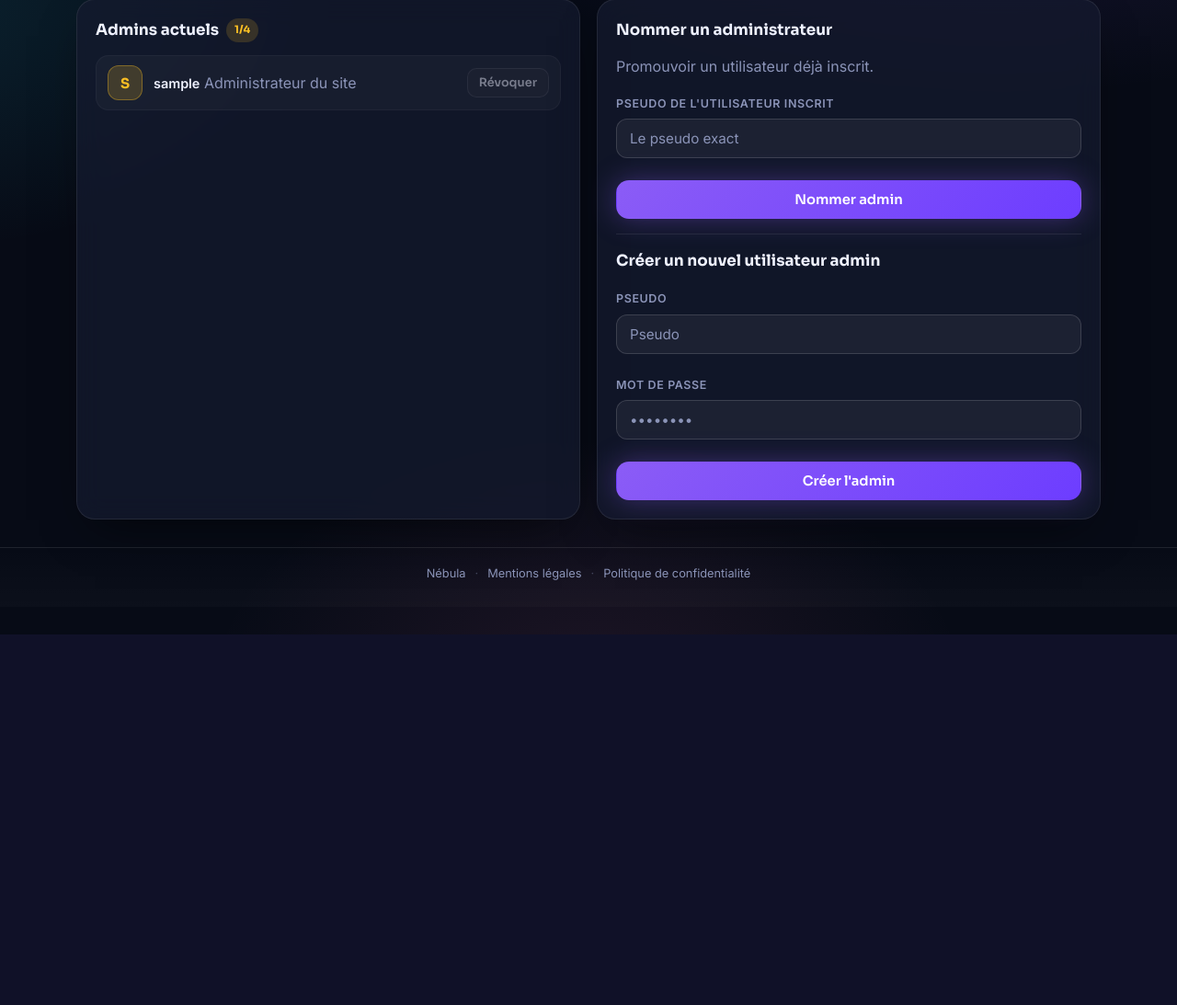
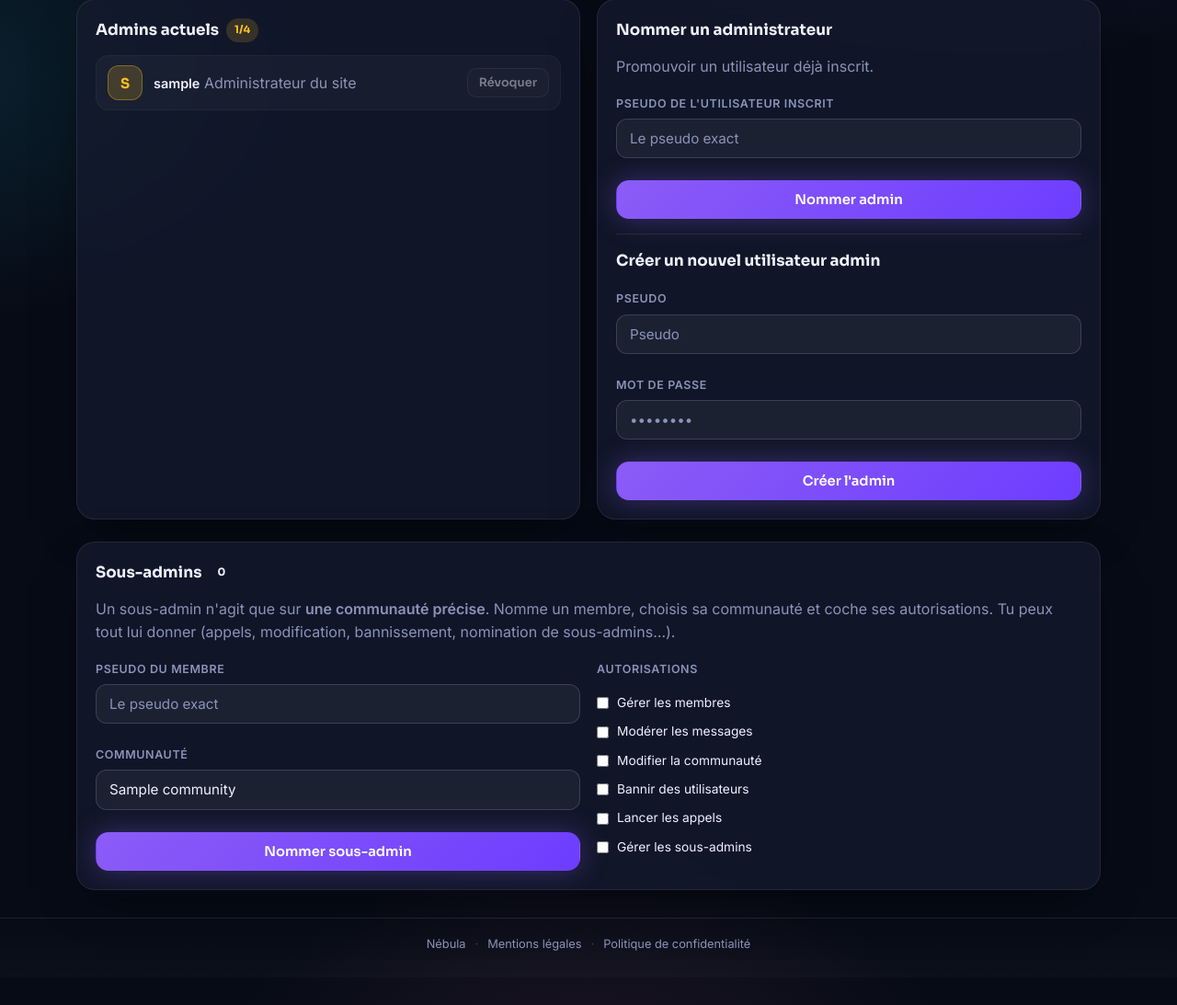
Before and after one commit to vichbcode/Nebula, a Django app: page /espace-admin/admins/ in a window 1280 px wide. Shown: the part 172-1265 px from the top of the page at 92% size. Before the commit the page ends 862 px from the top, so only its background shows below. Run offline with Django 5.2, Linux system fonts and the light colour scheme; a user stored in the database is signed in; tables that the repository leaves empty hold one stand-in row (values such as "Sample post"); parts of the project's set-up code (start-up, migrations or seed data) failed here and were passed over.

Commit message:
Appel fiable (fin sans blocage + nettoyage appels fantomes), messages anti-double, sous-admins gerables depuis l espace admin

```diff
--- a/communities/forms.py
+++ b/communities/forms.py
@@ -84,13 +84,14 @@ class MessageForm(forms.ModelForm):
 class SubAdminRightsForm(forms.ModelForm):
     class Meta:
         model = Membership
-        fields = ('can_manage_members', 'can_moderate', 'can_edit_community', 'can_ban_users', 'can_launch_calls')
+        fields = ('can_manage_members', 'can_moderate', 'can_edit_community', 'can_ban_users', 'can_launch_calls', 'can_manage_subadmins')
         widgets = {
             'can_manage_members': forms.CheckboxInput(attrs={'class': 'switch small'}),
             'can_moderate': forms.CheckboxInput(attrs={'class': 'switch small'}),
             'can_edit_community': forms.CheckboxInput(attrs={'class': 'switch small'}),
             'can_ban_users': forms.CheckboxInput(attrs={'class': 'switch small'}),
             'can_launch_calls': forms.CheckboxInput(attrs={'class': 'switch small'}),
+            'can_manage_subadmins': forms.CheckboxInput(attrs={'class': 'switch small'}),
         }
 
 
--- a/communities/livekit.py
+++ b/communities/livekit.py
@@ -57,6 +57,6 @@ def close_room(call):
             await client.aclose()
 
     try:
-        asyncio.run(_run())
+        asyncio.run(asyncio.wait_for(_run(), timeout=3))
     except Exception:
-        pass  # le salon n'existe pas forcément : ce n'est pas bloquant
+        pass  # le salon n'existe pas forcément : ce n'est jamais bloquant
--- a/communities/models.py
+++ b/communities/models.py
@@ -167,6 +167,7 @@ class Membership(models.Model):
     can_edit_community = models.BooleanField('Modifier la communauté', default=False)
     can_ban_users = models.BooleanField('Bannir des utilisateurs', default=False)
     can_launch_calls = models.BooleanField('Lancer les appels', default=False)
+    can_manage_subadmins = models.BooleanField('Gérer les sous-admins', default=False)
     joined_at = models.DateTimeField(auto_now_add=True, verbose_name='Rejoint le')
 
     class Meta:
--- a/communities/permissions.py
+++ b/communities/permissions.py
@@ -36,7 +36,7 @@ def perms_for(user, community):
         'ban_users': site_admin or (membership and membership.can_ban_users),
         'launch_calls': site_admin or (membership and membership.can_launch_calls),
         'toggle_guests': site_admin,
-        'manage_subadmins': site_admin,
+        'manage_subadmins': site_admin or (membership and membership.can_manage_subadmins),
     }
 
 
--- a/communities/views.py
+++ b/communities/views.py
@@ -77,6 +77,34 @@ def home_presence(request):
     })
 
 
+_STALE_CALL_MAX_MINUTES = 30
+_STALE_CALL_STARTER_MINUTES = 2
+
+
+def _is_stale_call(call):
+    """Un appel est abandonné quand son стартер a disparu ou qu'il est trop vieux."""
+    if call.started_at < timezone.now() - timedelta(minutes=_STALE_CALL_MAX_MINUTES):
+        return True
+    starter = call.started_by
+    if starter.last_seen is None:
+        return True
+    return timezone.now() - starter.last_seen > timedelta(minutes=_STALE_CALL_STARTER_MINUTES)
+
+
+def _expire_stale_calls(community):
+    """Supprime les appels orphelins (starter parti / appel jamais terminé).
+
+    Autoprotection : même si le « raccrocher » n'a pas abouti (API LiveKit
+    lente, onglet fermé…), l'appel fantôme disparaît tout seul en ~2 min et
+    le bouton « Appel vidéo » revient sur toutes les pages.
+    """
+    for call in list(community.calls.all()):
+        if _is_stale_call(call):
+            if is_enabled():
+                close_room(call)
+            call.delete()
+
+
 @never_cache
 def community_detail(request, slug):
     community = get_object_or_404(Community, slug=slug)
@@ -87,6 +115,8 @@ def community_detail(request, slug):
         if not user.is_authenticated:
             return redirect('accounts:welcome')
         return render(request, 'communities/no_access.html', {'community': community})
+
+    _expire_stale_calls(community)
 
     perms = perms_for(user, community)
     membership = community.user_membership(user)
@@ -287,15 +317,23 @@ def support_reply(request, slug, thread_pk):
 
     form = SupportReplyForm(request.POST)
     if form.is_valid():
-        SupportMessage.objects.create(
-            thread=thread,
-            author=request.user,
-            text=form.cleaned_data['text'],
+        text = form.cleaned_data['text']
+        recent_duplicate = (
+            SupportMessage.objects
+            .filter(thread=thread, author=request.user, text=text,
+                    created_at__gte=timezone.now() - timedelta(seconds=12))
+            .exists()
         )
-        if request.user.is_site_admin:
-            thread.messages.filter(author=thread.user, is_read=False).update(is_read=True)
-        elif thread.admin_id:
-            thread.messages.filter(author=thread.admin, is_read=False).update(is_read=True)
+        if not recent_duplicate:
+            SupportMessage.objects.create(
+                thread=thread,
+                author=request.user,
+                text=text,
+            )
+            if request.user.is_site_admin:
+                thread.messages.filter(author=thread.user, is_read=False).update(is_read=True)
+            elif thread.admin_id:
+                thread.messages.filter(author=thread.admin, is_read=False).update(is_read=True)
     return redirect('communities:support_thread', slug=community.slug, thread_pk=thread.pk)
 
 
@@ -357,9 +395,17 @@ def post_message(request, slug):
     if request.method == 'POST' and can_post(request.user, community):
         form = MessageForm(request.POST)
         if form.is_valid():
-            form.instance.community = community
-            form.instance.author = request.user
-            form.save()
+            text = form.cleaned_data['text']
+            recent_duplicate = (
+                Message.objects
+                .filter(community=community, author=request.user, text=text,
+                        created_at__gte=timezone.now() - timedelta(seconds=12))
+                .exists()
+            )
+            if not recent_duplicate:
+                form.instance.community = community
+                form.instance.author = request.user
+                form.save()
         return redirect('communities:detail', slug=community.slug)
     return redirect('communities:detail', slug=community.slug)
 
@@ -484,11 +530,15 @@ def end_call(request, slug, call_pk):
     if request.method == 'POST' and (
         user.is_site_admin or call.started_by_id == user.pk
     ):
+        # Supprimer l'appel AVANT tout appel réseau LiveKit : si l'API
+        # traîne (ou est coupée), l'appel ne doit JAMAIS rester bloqué
+        # côté serveur, sinon « Rejoindre l'appel » persiste partout.
+        deleted_pk = call.pk
+        call.delete()
         if is_enabled():
-            close_room(call)
-        call.delete()
+            close_room(call)  # best-effort (timeout 3 s), jamais bloquant
         messages.info(request, 'Appel terminé.')
-        print(f'[CALL] END call={call_pk} by {user.username}', flush=True)
+        print(f'[CALL] END call={deleted_pk} by {user.username}', flush=True)
     return redirect('communities:detail', slug=community.slug)
 
 
@@ -540,6 +590,7 @@ def call_status(request, slug):
     user = request.user
     if not (user.is_authenticated and can_access(user, community)):
         return JsonResponse({'error': 'Accès refusé.'}, status=403)
+    _expire_stale_calls(community)
     call = community.calls.first()
     if not call:
         return JsonResponse({'active': False, 'call_pk': None})
@@ -773,6 +824,7 @@ def manage_demote(request, slug, user_id):
                 can_edit_community=False,
                 can_ban_users=False,
                 can_launch_calls=False,
+                can_manage_subadmins=False,
             )
             messages.success(request, 'Le membre a été retiré de l’équipe de modération.')
     return redirect('communities:manage', slug=community.slug)
@@ -903,6 +955,16 @@ def admin_guests_action(request, user_id):
     return redirect('communities:admin_guests')
 
 
+SUB_ADMIN_RIGHTS = [
+    ('can_manage_members', 'Gérer les membres'),
+    ('can_moderate', 'Modérer les messages'),
+    ('can_edit_community', 'Modifier la communauté'),
+    ('can_ban_users', 'Bannir des utilisateurs'),
+    ('can_launch_calls', 'Lancer les appels'),
+    ('can_manage_subadmins', 'Gérer les sous-admins'),
+]
+
+
 @admin_required
 def admin_admins(request):
     admins = list(User.objects.filter(is_site_admin=True).order_by('username'))
@@ -950,5 +1012,53 @@ def admin_admins(request):
                 target.is_staff = False
                 target.save()
                 messages.success(request, f'{target.username} n’est plus administrateur.')
+        elif action == 'nominate_sub':
+            username = request.POST.get('username', '').strip()
+            community = Community.objects.filter(pk=request.POST.get('community_id') or 0).first()
+            target = User.objects.filter(username__iexact=username, is_guest=False).first()
+            if not target:
+                messages.error(request, f'Aucun utilisateur inscrit « {username} ».')
+            elif not community:
+                messages.error(request, 'Choisis une communauté.')
+            elif target.is_site_admin:
+                messages.info(request, f'{target.username} est admin du site : il a déjà tous les pouvoirs.')
+            else:
+                membership, _ = Membership.objects.get_or_create(
+                    user=target, community=community, defaults={'role': Membership.ROLE_MEMBER}
+                )
+                form = SubAdminRightsForm(request.POST, instance=membership)
+                if form.is_valid():
+                    membership = form.save(commit=False)
+                    membership.role = Membership.ROLE_SUB_ADMIN
+                    membership.save()
+                    messages.success(
+                        request,
+                        f'{target.username} est maintenant sous-admin de « {community.name} ».',
+                    )
+                else:
+                    messages.error(request, 'Formulaire invalide.')
+        elif action == 'revoke_sub':
+            membership = get_object_or_404(Membership, pk=request.POST.get('membership_id'))
+            if membership.role != Membership.ROLE_SUB_ADMIN:
+                messages.info(request, 'Ce membre n’est plus sous-admin.')
+            else:
+                name = membership.user.username
+                community_name = membership.community.name
+                membership.role = Membership.ROLE_MEMBER
+                for field, _ in SUB_ADMIN_RIGHTS:
+                    setattr(membership, field, False)
+                membership.save()
+                messages.success(request, f'{name} n’est plus sous-admin de « {community_name} ».')
         return redirect('communities:admin_admins')
-    return render(request, 'communities/admin_admins.html', {'admins': admins})
+    sub_admins = (
+        Membership.objects
+        .filter(role=Membership.ROLE_SUB_ADMIN)
+        .select_related('user', 'community')
+        .order_by('user__username')
+    )
+    return render(request, 'communities/admin_admins.html', {
+        'admins': admins,
+        'sub_admins': sub_admins,
+        'communities': Community.objects.all().order_by('name'),
+        'rights_labels': SUB_ADMIN_RIGHTS,
+    })
--- a/templates/base.html
+++ b/templates/base.html
@@ -104,6 +104,16 @@
       var close = e.target.closest('.toast-close');
       if (close) close.parentElement.remove();
     });
+    document.addEventListener('submit', function (e) {
+      var f = e.target;
+      if (f.dataset.onceBusy) { e.preventDefault(); return; }
+      var btns = f.querySelectorAll('button[type="submit"]');
+      if (!btns.length) return;
+      f.dataset.onceBusy = '1';
+      setTimeout(function () {
+        for (var i = 0; i < btns.length; i++) btns[i].disabled = true;
+      }, 0);
+    });
     setTimeout(function () {
       document.querySelectorAll('.toast').forEach(function (t) {
         t.classList.add('toast-out');
--- a/templates/communities/admin_admins.html
+++ b/templates/communities/admin_admins.html
@@ -65,4 +65,65 @@
     </form>
   </div>
 </div>
+
+<div class="card" style="margin-top:1.5rem">
+  <h3 class="card-title">Sous-admins <span class="badge">{{ sub_admins|length }}</span></h3>
+  <p class="muted">Un sous-admin n'agit que sur <strong>une communauté précise</strong>. Nomme un membre, choisis sa communauté et coche ses autorisations.
+  Tu peux tout lui donner (appels, modification, bannissement, nomination de sous-admins…).</p>
+
+  <form method="post" class="grid-2" novalidate>
+    {% csrf_token %}
+    <input type="hidden" name="action" value="nominate_sub">
+    <div class="stack">
+      <label class="field">
+        <span class="field-label">Pseudo du membre</span>
+        <input class="input" name="username" placeholder="Le pseudo exact" autocomplete="off">
+      </label>
+      <label class="field">
+        <span class="field-label">Communauté</span>
+        <select class="input" name="community_id">
+          {% for c in communities %}
+            <option value="{{ c.id }}">{{ c.name }}</option>
+          {% endfor %}
+        </select>
+      </label>
+      <button class="btn primary" type="submit">Nommer sous-admin</button>
+    </div>
+    <div class="stack">
+      <span class="field-label">Autorisations</span>
+      {% for field, label in rights_labels %}
+        <label class="switch-row"><input type="checkbox" name="{{ field }}" value="true"> {{ label }}</label>
+      {% endfor %}
+    </div>
+  </form>
+
+  {% if sub_admins %}
+  <div class="divider"></div>
+  <ul class="admin-list">
+    {% for m in sub_admins %}
+      <li class="admin-row">
+        <div class="chat-avatar subadmin">{{ m.user.username|slice:":1"|upper }}</div>
+        <div class="member-info">
+          <span class="chat-author">{{ m.user.username }}</span>
+          <span class="muted">Sous-admin · {{ m.community.name }}</span>
+          <span class="muted">
+            {% if m.can_manage_members %}Gérer les membres · {% endif %}
+            {% if m.can_moderate %}Modération · {% endif %}
+            {% if m.can_edit_community %}Modifier · {% endif %}
+            {% if m.can_ban_users %}Bannir · {% endif %}
+            {% if m.can_launch_calls %}Appels · {% endif %}
+            {% if m.can_manage_subadmins %}Gérer les sous-admins{% endif %}
+          </span>
+        </div>
+        <form method="post" action="{% url 'communities:admin_admins' %}">
+          {% csrf_token %}
+          <input type="hidden" name="action" value="revoke_sub">
+          <input type="hidden" name="membership_id" value="{{ m.id }}">
+          <button class="btn ghost small" type="submit" data-confirm="Retirer {{ m.user.username }} des sous-admins de « {{ m.community.name }} » ?">Révoquer</button>
+        </form>
+      </li>
+    {% endfor %}
+  </ul>
+  {% endif %}
+</div>
 {% endblock %}
--- a/templates/communities/manage.html
+++ b/templates/communities/manage.html
@@ -76,6 +76,7 @@
                       <label class="switch-row"><input type="checkbox" name="can_edit_community" value="true"> Modifier la communauté</label>
                       <label class="switch-row"><input type="checkbox" name="can_ban_users" value="true"> Bannir des utilisateurs</label>
                       <label class="switch-row"><input type="checkbox" name="can_launch_calls" value="true"> Lancer les appels</label>
+                      <label class="switch-row"><input type="checkbox" name="can_manage_subadmins" value="true"> Gérer les sous-admins</label>
                       <button class="btn primary" type="submit">Valider</button>
                     </form>
                   </details>
```
Also changed, not shown: communities/migrations/0010_membership_can_manage_subadmins.py (added).
